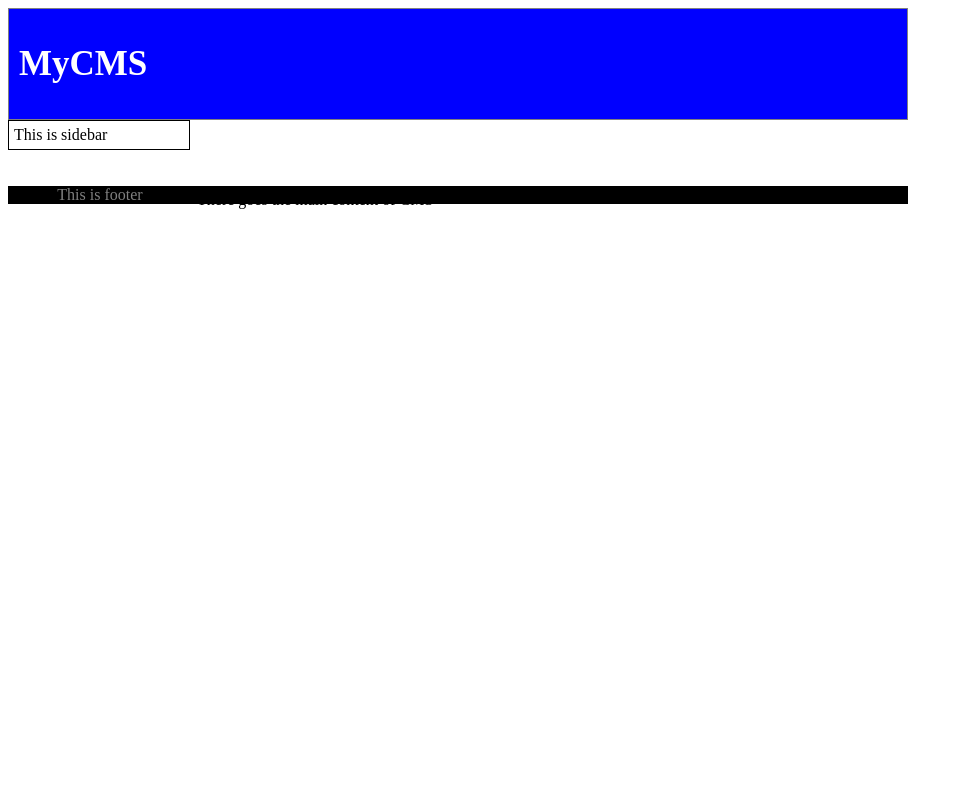
After one commit to hedirfan/mycms, a PHP site: page /cms_templates/default/index.html in a window 1280 px wide. The commit adds this page. Shown: the whole page, without its empty margins (0-963 px from the left). Run offline with PHP 8.4, Linux system fonts and the light colour scheme.

Commit message:
my second commit

```diff
--- /dev/null
+++ b/cms_templates/default/css/style.css
@@ -0,0 +1,33 @@
+.wrapper{
+	width:900px;
+}
+.header{
+	border:1px solid grey;
+	background-color:blue;
+	color:white;
+	font-weight:bold;
+	font-size:35px;
+	padding:35px;
+	padding:35px 10px;
+}
+.sidebar{
+	width:170px;
+	fload:left;
+	padding:5px;
+	border:1px solid black;
+	overflow:hidden;
+}
+.content{
+	width:706px;
+	float:right;
+	padding:5px;
+}
+.footer{
+	text-align:center;
+	background:black;
+	color:grey;
+	padding;21px 3px;
+}
+.clear{
+	clear:both;
+}
--- /dev/null
+++ b/cms_templates/default/index.html
@@ -0,0 +1,15 @@
+<html>
+<head>
+<title>This is default template of CMS Application</title>
+<link type='text/css' rel='stylesheet' href='css/style.css' />
+</head>
+<body>
+	<div class="wrapper">
+		<div class="header">MyCMS</div>
+		<div class="clear"></div>
+		<div class="sidebar">This is sidebar</div><br /><br />
+		<div class="content">There goes the main content of CMS<br /><br /></div>
+		<div class="footer">This is footer</div>
+	</div>
+</body>
+</html>
```
Also changed, not shown: cms_next/cmsApplication.php (+9 -0 lines), cms_next/cmsBase.php (+5 -3 lines), index.php (+19 -1 lines).
